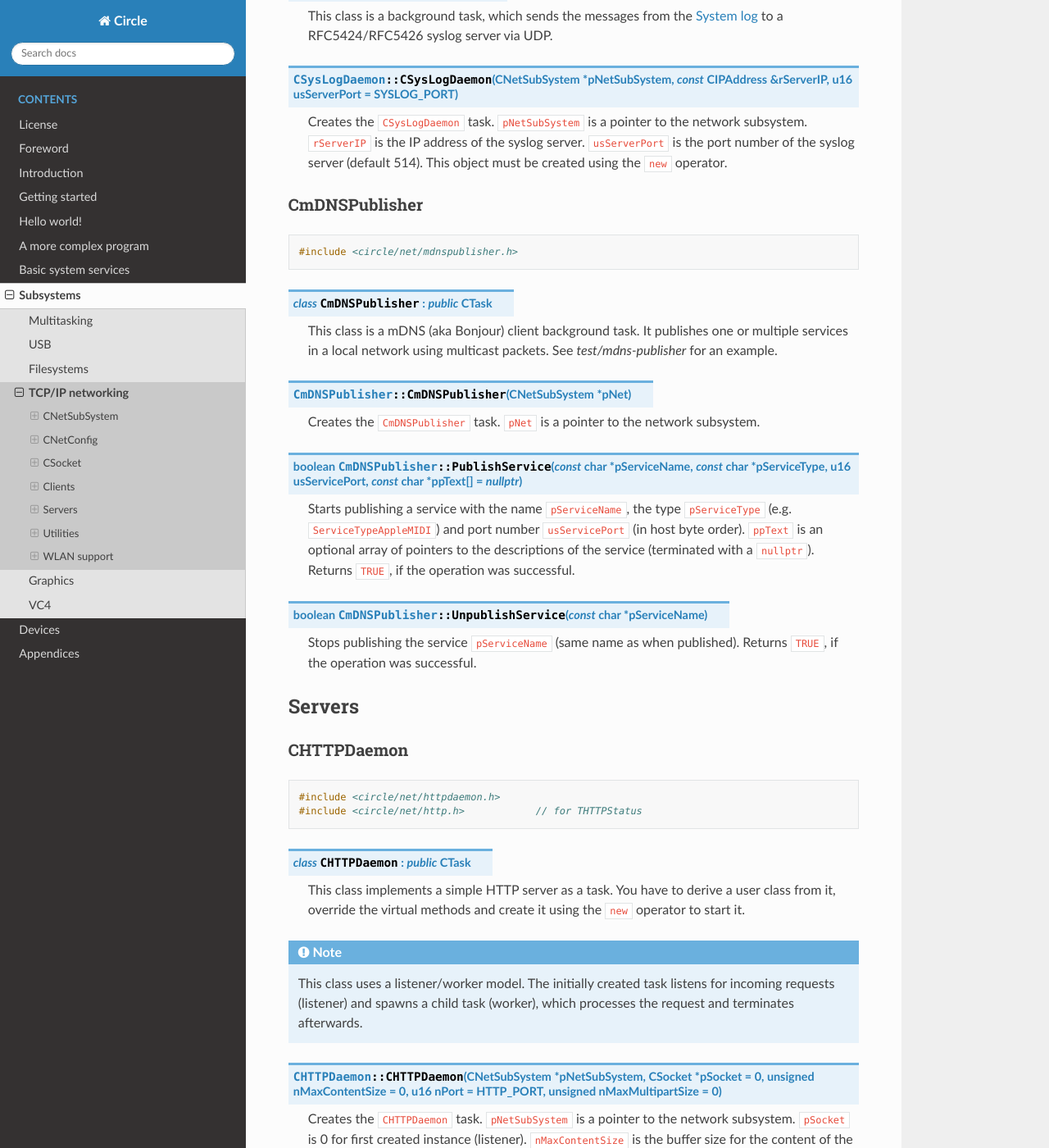
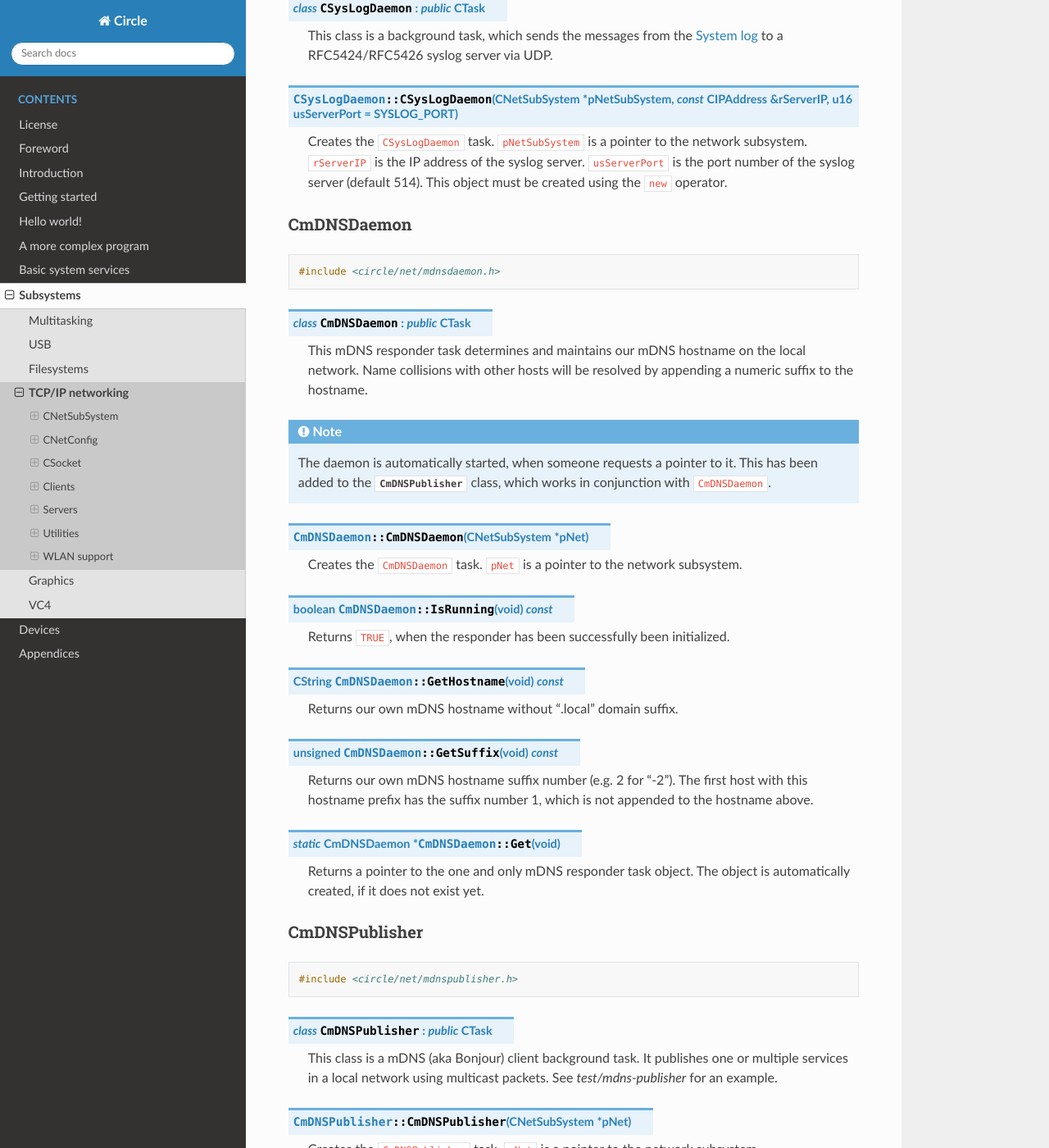
Before and after one commit to rsta2/circle-docs, a Sphinx documentation site: the page built from docs/subsystems/tcp-ip-networking.rst, in a window 1280 px wide and 1400 px high, scrolled down 10378 px. Shown: the whole window at 82% size. Built offline with Sphinx 7.4.7 and the Read the Docs theme 3.1.0, drawn with Linux system fonts in a browser that asks for light colours; some of the changed text lies outside the part shown.

Commit message:
subsystems/tcp-ip-networking: Add class CmDNSDaemon

```diff
--- a/docs/subsystems/tcp-ip-networking.rst
+++ b/docs/subsystems/tcp-ip-networking.rst
@@ -21,7 +21,7 @@ Sample		Description
 
 .. note::
 
-	Circle currently supports the IP multicast support level 1 (send only) according to RFC1112.
+	Circle supports the IP multicast support level 2 (send and receive) according to RFC1112 with IGMPv2 support (RFC2236).
 
 CNetSubSystem
 ^^^^^^^^^^^^^
@@ -378,6 +378,41 @@ CSysLogDaemon
 
 	Creates the ``CSysLogDaemon`` task. ``pNetSubSystem`` is a pointer to the network subsystem. ``rServerIP`` is the IP address of the syslog server. ``usServerPort`` is the port number of the syslog server (default 514). This object must be created using the ``new`` operator.
 
+CmDNSDaemon
+"""""""""""
+
+.. code-block:: cpp
+
+	#include <circle/net/mdnsdaemon.h>
+
+.. cpp:class:: CmDNSDaemon : public CTask
+
+	This mDNS responder task determines and maintains our mDNS hostname on the local network. Name collisions with other hosts will be resolved by appending a numeric suffix to the hostname.
+
+.. note::
+
+	The daemon is automatically started, when someone requests a pointer to it. This has been added to the :cpp:class:`CmDNSPublisher` class, which works in conjunction with ``CmDNSDaemon``.
+
+.. cpp:function:: CmDNSDaemon::CmDNSDaemon (CNetSubSystem *pNet)
+
+	Creates the ``CmDNSDaemon`` task. ``pNet`` is a pointer to the network subsystem.
+
+.. cpp:function:: boolean CmDNSDaemon::IsRunning (void) const
+
+	Returns ``TRUE``, when the responder has been successfully been initialized.
+
+.. cpp:function:: CString CmDNSDaemon::GetHostname (void) const
+
+	Returns our own mDNS hostname without ".local" domain suffix.
+
+.. cpp:function:: unsigned CmDNSDaemon::GetSuffix (void) const
+
+	Returns our own mDNS hostname suffix number (e.g. 2 for "-2"). The first host with this hostname prefix has the suffix number 1, which is not appended to the hostname above.
+
+.. cpp:function:: static CmDNSDaemon *CmDNSDaemon::Get (void)
+
+	Returns a pointer to the one and only mDNS responder task object. The object is automatically created, if it does not exist yet.
+
 CmDNSPublisher
 """"""""""""""
 
```
